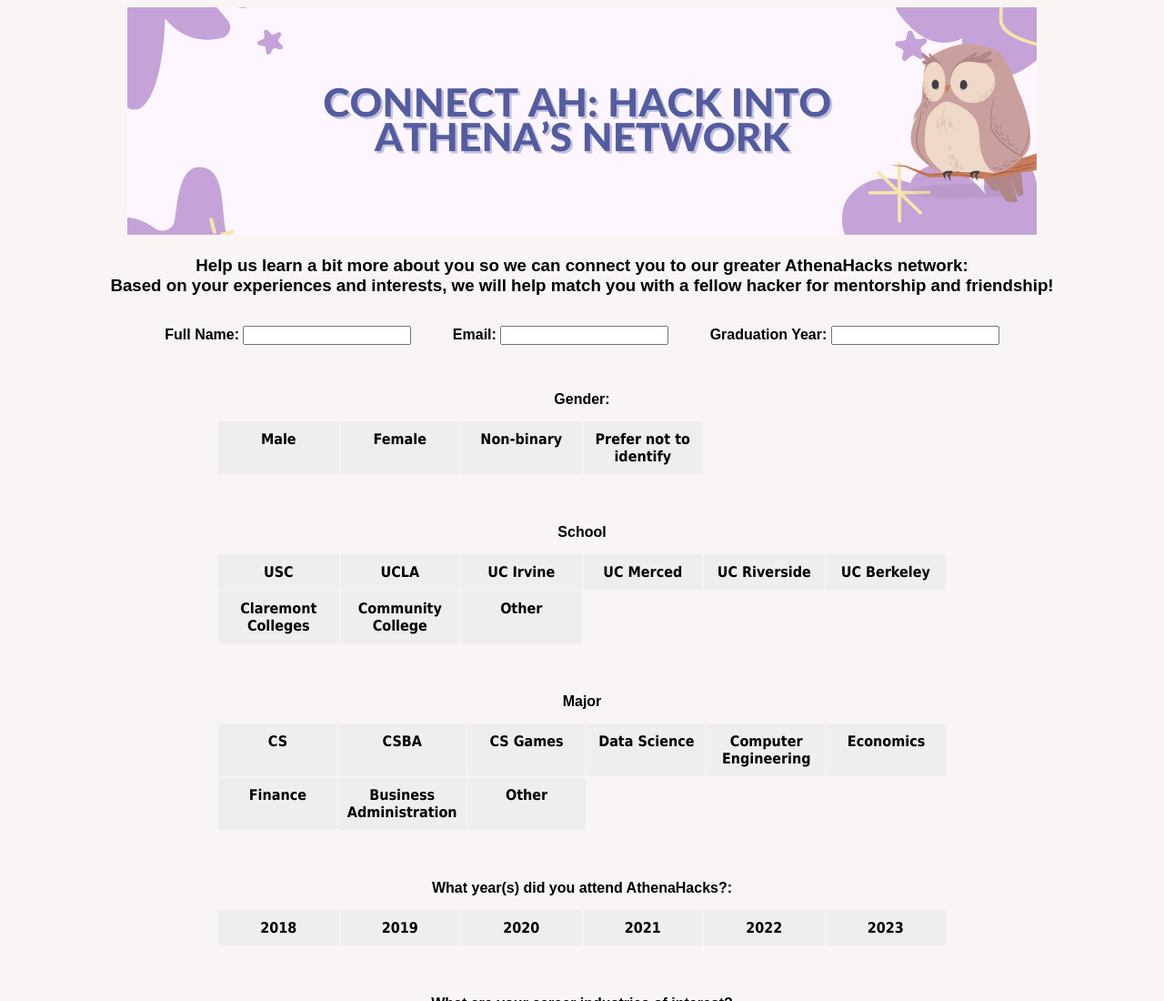
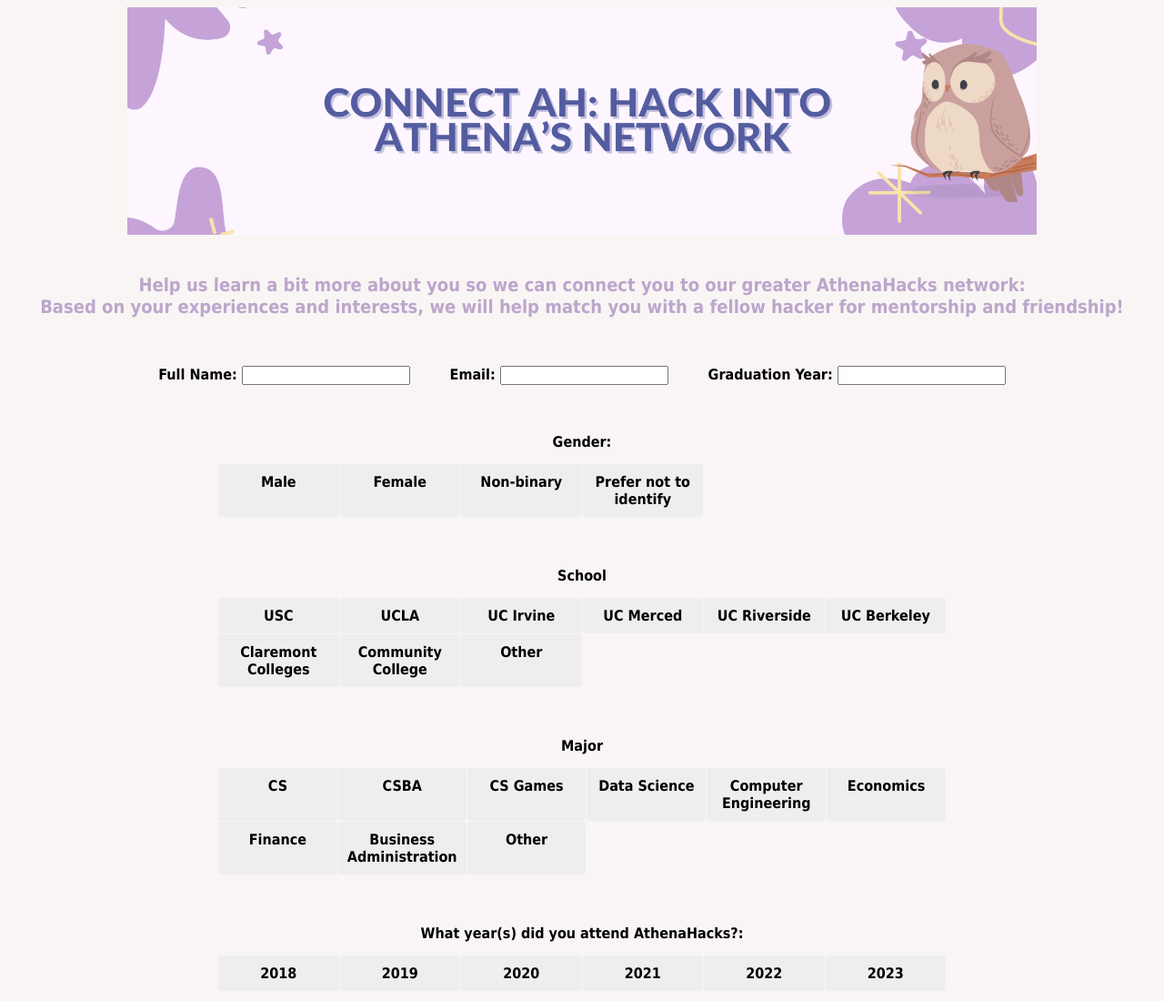
Before and after one commit to ojguo/athenahacks2023, a plain HTML site: page newuserform.html in a window 1280 px wide. Shown: the top 1100 px of the page at 91% size. Drawn offline with Linux system fonts and the light colour scheme.

Commit message:
Update newuserformstylesheet.css

```diff
--- a/newuserformstylesheet.css
+++ b/newuserformstylesheet.css
@@ -21,9 +21,14 @@
   background: #bca6cc;
   color: #ffffff;
 }
-
+#intro{
+  font-family: "Tahoma", sans-serif;
+  font-size: 20px;
+  color: #bca6cc;
+  padding: 20px;
+}
 body {
-    font-family: "Heebo", sans-serif;
+  font-family: "Tahoma", sans-serif;
   text-align: center;
   background: #F9F5F4;
 }
```
Lines whose indentation alone changed are shown as unchanged.
